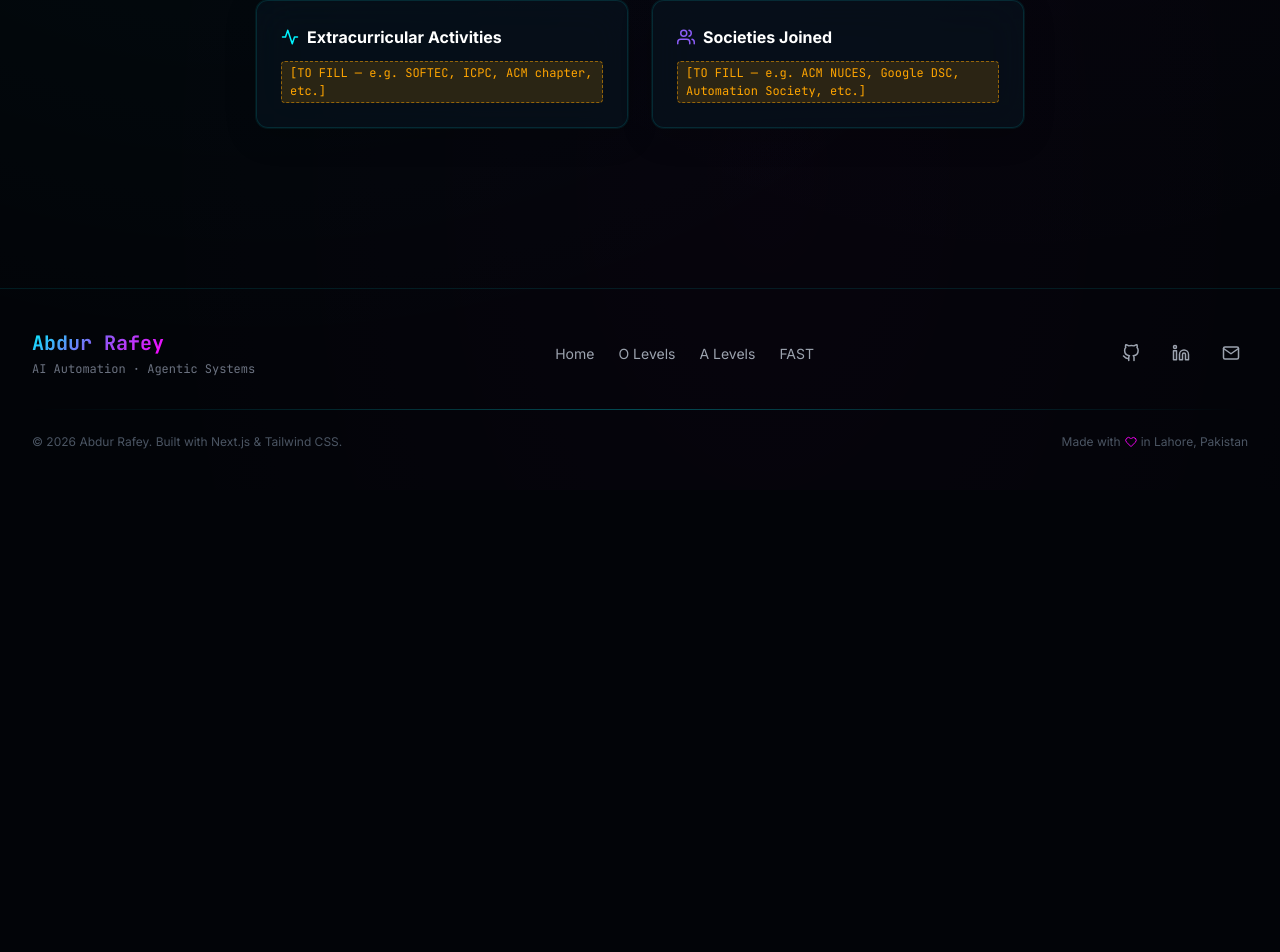
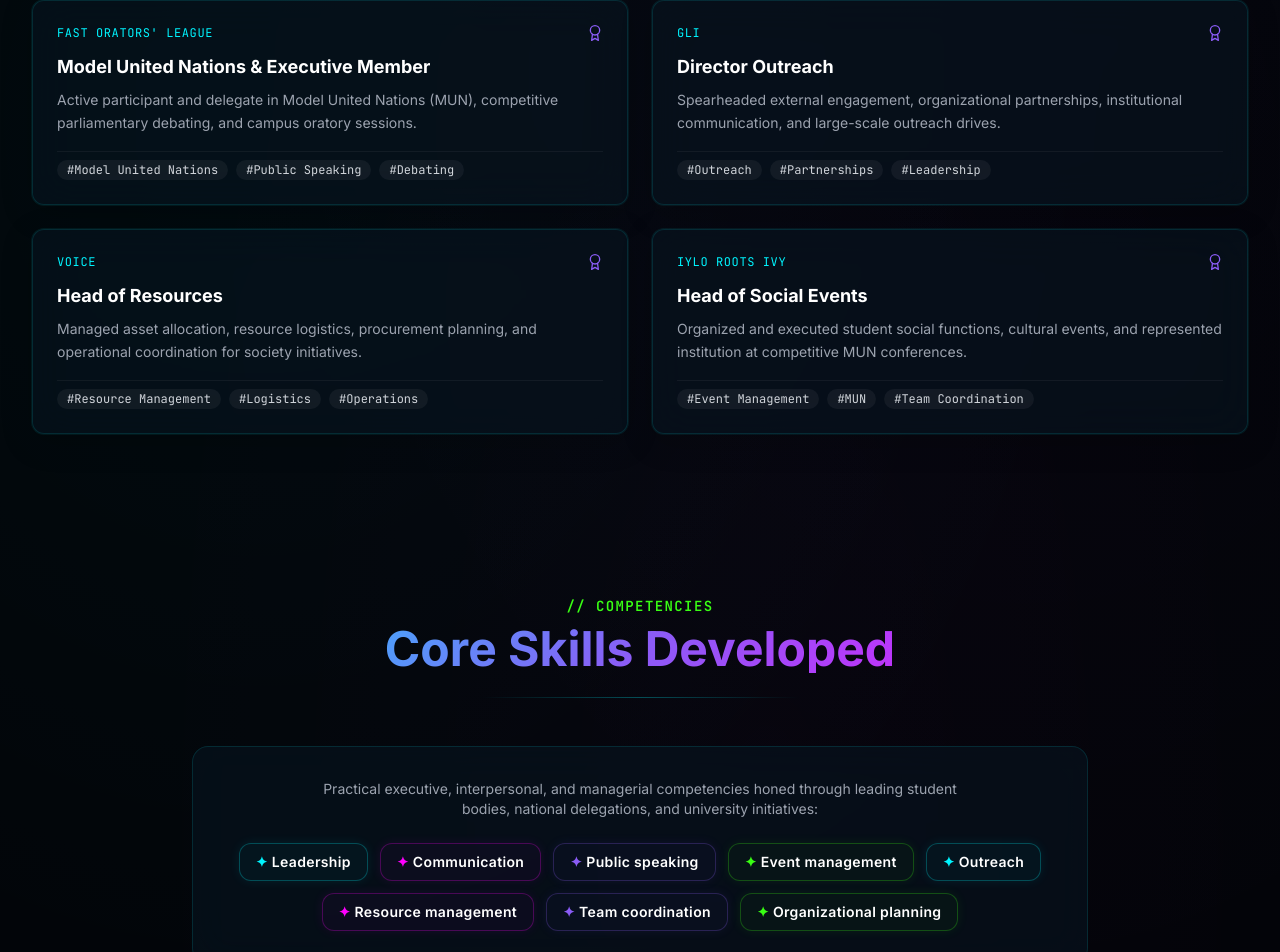
Before and after one commit to Abdur-Rafey5/abdur-rafey-portfolio, a Next.js app: page /fast in a window 1280 px wide. Shown: the part 1094-2046 px from the top of the page. Before the commit the page ends 1584 px from the top, so only its background shows below. Built offline with nearby package versions, Linux system fonts and the light colour scheme.

Commit message:
feat(education): add confirmed O-Level Math A*, leadership roles, and core competencies

```diff
--- a/src/app/alevels/client.tsx
+++ b/src/app/alevels/client.tsx
@@ -56,23 +56,36 @@ export function ALevelsClient() {
         </div>
       </Section>
 
-      {/* Extracurricular & Societies */}
+      {/* Leadership & Activities */}
       <Section id="activities">
-        <SectionHeading label="// beyond the books" title="Activities & Societies" accent="magenta" />
-        <div className="grid md:grid-cols-2 gap-6 max-w-3xl mx-auto">
+        <SectionHeading label="// leadership & societies" title="Activities & Leadership" accent="magenta" />
+        <div className="grid md:grid-cols-2 gap-6 max-w-4xl mx-auto">
           <Card glowColor="#ff00ff">
-            <div className="flex items-center gap-2 mb-3">
-              <FiActivity className="text-neon-magenta" size={18} />
-              <h3 className="font-bold text-white">Extracurricular Activities</h3>
+            <div className="flex items-start justify-between mb-2">
+              <span className="text-xs font-mono text-neon-magenta uppercase tracking-wider">Leadership · Roots Ivy</span>
+              <FiUsers className="text-neon-magenta" size={18} />
             </div>
-            <span className="placeholder-badge">{aLevels.extracurricular}</span>
+            <h3 className="font-bold text-white text-lg mb-1">Head of Social Events — IYLO</h3>
+            <p className="text-sm text-gray-400 mb-4">
+              Directed campus event coordination, student gatherings, and Model United Nations (IYLO MUN) delegations at Roots Ivy International School.
+            </p>
+            <div className="flex flex-wrap gap-2">
+              <span className="text-xs px-2.5 py-0.5 rounded-full bg-neon-magenta/10 text-neon-magenta font-mono">#EventManagement</span>
+              <span className="text-xs px-2.5 py-0.5 rounded-full bg-white/5 text-gray-300 font-mono">#MUN</span>
+              <span className="text-xs px-2.5 py-0.5 rounded-full bg-white/5 text-gray-300 font-mono">#Leadership</span>
+            </div>
           </Card>
           <Card glowColor="#8b5cf6">
             <div className="flex items-center gap-2 mb-3">
-              <FiUsers className="text-neon-violet" size={18} />
-              <h3 className="font-bold text-white">Societies Joined</h3>
+              <FiActivity className="text-neon-violet" size={18} />
+              <h3 className="font-bold text-white text-lg">Extracurricular Activities</h3>
             </div>
-            <span className="placeholder-badge">{aLevels.societies}</span>
+            <p className="text-sm text-gray-400 mb-4">
+              Active engagement in academic societies, campus student bodies, and Model United Nations conferences.
+            </p>
+            <span className="text-xs text-neon-violet font-mono bg-neon-violet/10 px-3 py-1.5 rounded-lg border border-neon-violet/20 inline-block">
+              {aLevels.extracurricular}
+            </span>
           </Card>
         </div>
       </Section>
--- a/src/app/fast/client.tsx
+++ b/src/app/fast/client.tsx
@@ -69,24 +69,72 @@ export function FASTClient() {
         </div>
       </Section>
 
-      {/* Extracurricular & Societies */}
-      <Section id="activities">
-        <SectionHeading label="// beyond the books" title="Activities & Societies" accent="cyan" />
-        <div className="grid md:grid-cols-2 gap-6 max-w-3xl mx-auto">
-          <Card glowColor="#00f5ff">
-            <div className="flex items-center gap-2 mb-3">
-              <FiActivity className="text-neon-cyan" size={18} />
-              <h3 className="font-bold text-white">Extracurricular Activities</h3>
-            </div>
-            <span className="placeholder-badge">{fast.extracurricular}</span>
-          </Card>
-          <Card glowColor="#8b5cf6">
-            <div className="flex items-center gap-2 mb-3">
-              <FiUsers className="text-neon-violet" size={18} />
-              <h3 className="font-bold text-white">Societies Joined</h3>
-            </div>
-            <span className="placeholder-badge">{fast.societies}</span>
-          </Card>
+      {/* Leadership & Activities */}
+      <Section id="leadership">
+        <SectionHeading label="// student organizations" title="Leadership & Activities" accent="cyan" />
+        <div className="grid md:grid-cols-2 gap-6">
+          {fast.leadership.map((item, i) => (
+            <motion.div
+              key={item.organization + item.role}
+              initial={{ opacity: 0, y: 20 }}
+              whileInView={{ opacity: 1, y: 0 }}
+              viewport={{ once: true }}
+              transition={{ duration: 0.4, delay: i * 0.1 }}
+            >
+              <Card glowColor={i % 2 === 0 ? '#00f5ff' : '#8b5cf6'} className="h-full flex flex-col justify-between">
+                <div>
+                  <div className="flex items-start justify-between mb-3">
+                    <span className="text-xs font-mono text-neon-cyan uppercase tracking-wider">{item.organization}</span>
+                    <FiAward className="text-neon-violet" size={16} />
+                  </div>
+                  <h3 className="text-lg font-bold text-white mb-2">{item.role}</h3>
+                  <p className="text-sm text-gray-400 leading-relaxed mb-4">{item.description}</p>
+                </div>
+                <div className="flex flex-wrap gap-2 pt-2 border-t border-white/5">
+                  {item.tags.map((t) => (
+                    <span key={t} className="text-xs px-2.5 py-0.5 rounded-full bg-white/5 text-gray-300 font-mono">
+                      #{t}
+                    </span>
+                  ))}
+                </div>
+              </Card>
+            </motion.div>
+          ))}
+        </div>
+      </Section>
+
+      {/* Core Skills Developed */}
+      <Section id="skills-developed">
+        <SectionHeading label="// competencies" title="Core Skills Developed" accent="lime" />
+        <div className="glass-card rounded-2xl p-6 sm:p-8 max-w-4xl mx-auto border border-white/10">
+          <p className="text-sm text-gray-400 mb-6 text-center max-w-2xl mx-auto">
+            Practical executive, interpersonal, and managerial competencies honed through leading student bodies, national delegations, and university initiatives:
+          </p>
+          <div className="flex flex-wrap justify-center gap-3">
+            {fast.coreSkills.map((skill, idx) => {
+              const colors = ['#00f5ff', '#ff00ff', '#8b5cf6', '#39ff14'];
+              const color = colors[idx % colors.length];
+              return (
+                <motion.div
+                  key={skill}
+                  initial={{ opacity: 0, scale: 0.8 }}
+                  whileInView={{ opacity: 1, scale: 1 }}
+                  viewport={{ once: true }}
+                  transition={{ duration: 0.3, delay: idx * 0.05 }}
+                  whileHover={{ scale: 1.05 }}
+                  className="px-4 py-2 rounded-xl border text-sm font-semibold tracking-wide transition-all shadow-sm"
+                  style={{
+                    borderColor: `${color}40`,
+                    background: `${color}08`,
+                    color: '#ffffff',
+                    boxShadow: `0 0 12px ${color}15`,
+                  }}
+                >
+                  <span style={{ color }}>✦</span> {skill}
+                </motion.div>
+              );
+            })}
+          </div>
         </div>
       </Section>
     </>
--- a/src/app/olevels/client.tsx
+++ b/src/app/olevels/client.tsx
@@ -72,7 +72,9 @@ export function OLevelsClient() {
               <FiActivity className="text-neon-violet" size={18} />
               <h3 className="font-bold text-white">Extracurricular Activities</h3>
             </div>
-            <span className="placeholder-badge">{oLevels.extracurricular}</span>
+            <span className="text-xs text-neon-cyan font-mono bg-neon-cyan/10 px-3 py-1.5 rounded-lg border border-neon-cyan/20 inline-block">
+              {oLevels.extracurricular}
+            </span>
           </Card>
           <Card glowColor="#ff00ff">
             <div className="flex items-center gap-2 mb-3">
--- a/src/app/page.tsx
+++ b/src/app/page.tsx
@@ -318,6 +318,54 @@ export default function HomePage() {
         <Timeline items={experiences} />
       </Section>
 
+      {/* Leadership & Activities */}
+      <Section id="leadership">
+        <SectionHeading label="// impact & leadership" title="Leadership & Activities" accent="cyan" />
+        <div className="grid sm:grid-cols-2 lg:grid-cols-4 gap-4 mb-6">
+          {fast.leadership.map((item, i) => (
+            <motion.div
+              key={item.organization + item.role}
+              initial={{ opacity: 0, y: 20 }}
+              whileInView={{ opacity: 1, y: 0 }}
+              viewport={{ once: true }}
+              transition={{ duration: 0.4, delay: i * 0.08 }}
+            >
+              <Card glowColor={i % 2 === 0 ? '#00f5ff' : '#8b5cf6'} className="h-full flex flex-col justify-between">
+                <div>
+                  <span className="text-[11px] font-mono text-neon-cyan uppercase tracking-wider block mb-1">{item.organization}</span>
+                  <h3 className="font-bold text-white text-base mb-1.5">{item.role}</h3>
+                  <p className="text-xs text-gray-400 leading-relaxed">{item.description}</p>
+                </div>
+                <div className="flex flex-wrap gap-1.5 mt-3 pt-2 border-t border-white/5">
+                  {item.tags.map((t) => (
+                    <span key={t} className="text-[10px] px-2 py-0.5 rounded-full bg-white/5 text-gray-300 font-mono">
+                      #{t}
+                    </span>
+                  ))}
+                </div>
+              </Card>
+            </motion.div>
+          ))}
+        </div>
+
+        {/* Core Competencies Bar */}
+        <div className="glass-card rounded-xl p-5 border border-white/5 max-w-4xl mx-auto">
+          <div className="text-xs font-mono text-center text-gray-400 uppercase tracking-widest mb-3">
+            // Core Leadership & Soft Skills Developed
+          </div>
+          <div className="flex flex-wrap justify-center gap-2">
+            {fast.coreSkills.map((skill) => (
+              <span
+                key={skill}
+                className="text-xs font-mono px-3 py-1 rounded-full border border-neon-cyan/20 bg-neon-cyan/5 text-gray-200"
+              >
+                ✦ {skill}
+              </span>
+            ))}
+          </div>
+        </div>
+      </Section>
+
       {/* Projects */}
       <Section id="projects">
         <SectionHeading label="// projects" title="What I've Built" accent="lime" />
--- a/src/data/content.ts
+++ b/src/data/content.ts
@@ -60,18 +60,18 @@ export const oLevels = {
   group: 'Sciences',
   result: '6 A*',
   subjects: [
+    { subject: 'Mathematics', grade: 'A*' },
+    { subject: 'Computer Science', grade: '[TO FILL]' },
+    { subject: 'Physics', grade: '[TO FILL]' },
+    { subject: 'Chemistry', grade: '[TO FILL]' },
     { subject: 'English Language', grade: '[TO FILL]' },
     { subject: 'Urdu', grade: '[TO FILL]' },
     { subject: 'Islamiyat', grade: '[TO FILL]' },
     { subject: 'Pakistan Studies', grade: '[TO FILL]' },
-    { subject: 'Physics', grade: '[TO FILL]' },
-    { subject: 'Mathematics', grade: '[TO FILL]' },
-    { subject: 'Chemistry', grade: '[TO FILL]' },
-    { subject: 'Computer Science', grade: '[TO FILL]' },
   ] as OLevelSubject[],
-  extracurricular: '[TO FILL — e.g. debate, robotics club, etc.]',
+  extracurricular: 'Extracurricular participation — Additional details to be added',
   societies: '[TO FILL — e.g. Science Society, Prefect Body, etc.]',
-  note: 'Overall result: 6 A* achieved across the Sciences group.',
+  note: 'Academic Foundation: 6 A* achieved across the Sciences group, including Mathematics A*.',
 };
 
 // ─── A Levels ───────────────────────────────────────────────
@@ -81,15 +81,31 @@ export const aLevels = {
   period: '2020 – 2022',
   qualification: 'Cambridge A Levels',
   group: 'Sciences',
-  result: 'Straight A\'s',
+  result: "Straight A's",
   subjects: [
-    { subject: 'Physics', grade: 'A' },
     { subject: 'Mathematics', grade: 'A' },
     { subject: 'Computer Science', grade: 'A' },
+    { subject: 'Physics', grade: 'A' },
   ],
-  extracurricular: '[TO FILL — e.g. physics olympiad, coding competitions, etc.]',
-  societies: '[TO FILL — e.g. Science Society, Student Council, etc.]',
+  extracurricular: 'Extracurricular participation — Additional details to be added',
+  societies: 'IYLO Roots Ivy (Head of Social Events, Model United Nations)',
+  leadership: [
+    {
+      organization: 'IYLO Roots Ivy',
+      role: 'Head of Social Events',
+      description: 'Planned and directed high-profile student social events, team coordination, and Model United Nations (MUN) delegations.',
+      tags: ['Event Management', 'MUN', 'Student Leadership'],
+    },
+  ],
 };
+
+// ─── Leadership Interface ──────────────────────────────────
+export interface LeadershipRole {
+  organization: string;
+  role: string;
+  description: string;
+  tags: string[];
+}
 
 // ─── FAST-NUCES ─────────────────────────────────────────────
 export const fast = {
@@ -106,8 +122,44 @@ export const fast = {
     { course: 'Operating Systems', grade: '[TO FILL]' },
     { course: 'Software Engineering', grade: '[TO FILL]' },
   ] as CourseGrade[],
-  extracurricular: '[TO FILL — e.g. SOFTEC, ICPC, ACM chapter, etc.]',
-  societies: '[TO FILL — e.g. ACM NUCES, Google DSC, Automation Society, etc.]',
+  extracurricular: 'Model United Nations (MUN), FAST Orators\' League, university outreach, and society resource management.',
+  societies: "FAST Orators' League, GLI, VOICE, IYLO Roots Ivy",
+  leadership: [
+    {
+      organization: 'FAST Orators\' League',
+      role: 'Model United Nations & Executive Member',
+      description: 'Active participant and delegate in Model United Nations (MUN), competitive parliamentary debating, and campus oratory sessions.',
+      tags: ['Model United Nations', 'Public Speaking', 'Debating'],
+    },
+    {
+      organization: 'GLI',
+      role: 'Director Outreach',
+      description: 'Spearheaded external engagement, organizational partnerships, institutional communication, and large-scale outreach drives.',
+      tags: ['Outreach', 'Partnerships', 'Leadership'],
+    },
+    {
+      organization: 'VOICE',
+      role: 'Head of Resources',
+      description: 'Managed asset allocation, resource logistics, procurement planning, and operational coordination for society initiatives.',
+      tags: ['Resource Management', 'Logistics', 'Operations'],
+    },
+    {
+      organization: 'IYLO Roots Ivy',
+      role: 'Head of Social Events',
+      description: 'Organized and executed student social functions, cultural events, and represented institution at competitive MUN conferences.',
+      tags: ['Event Management', 'MUN', 'Team Coordination'],
+    },
+  ] as LeadershipRole[],
+  coreSkills: [
+    'Leadership',
+    'Communication',
+    'Public speaking',
+    'Event management',
+    'Outreach',
+    'Resource management',
+    'Team coordination',
+    'Organizational planning',
+  ],
 };
 
 // ─── Experience ─────────────────────────────────────────────
```
Also changed, not shown: 2 other files (tests, documents, lock files or other folders).
